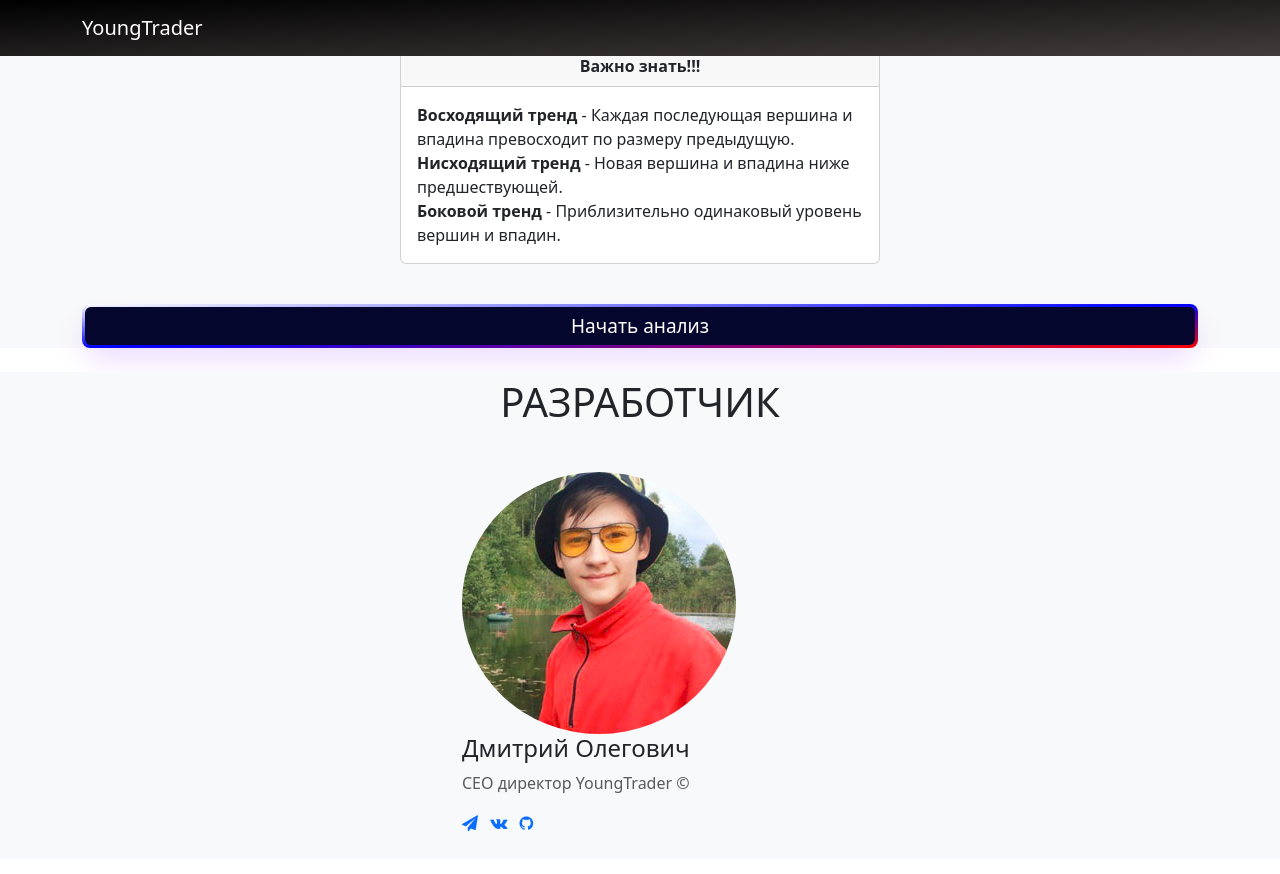
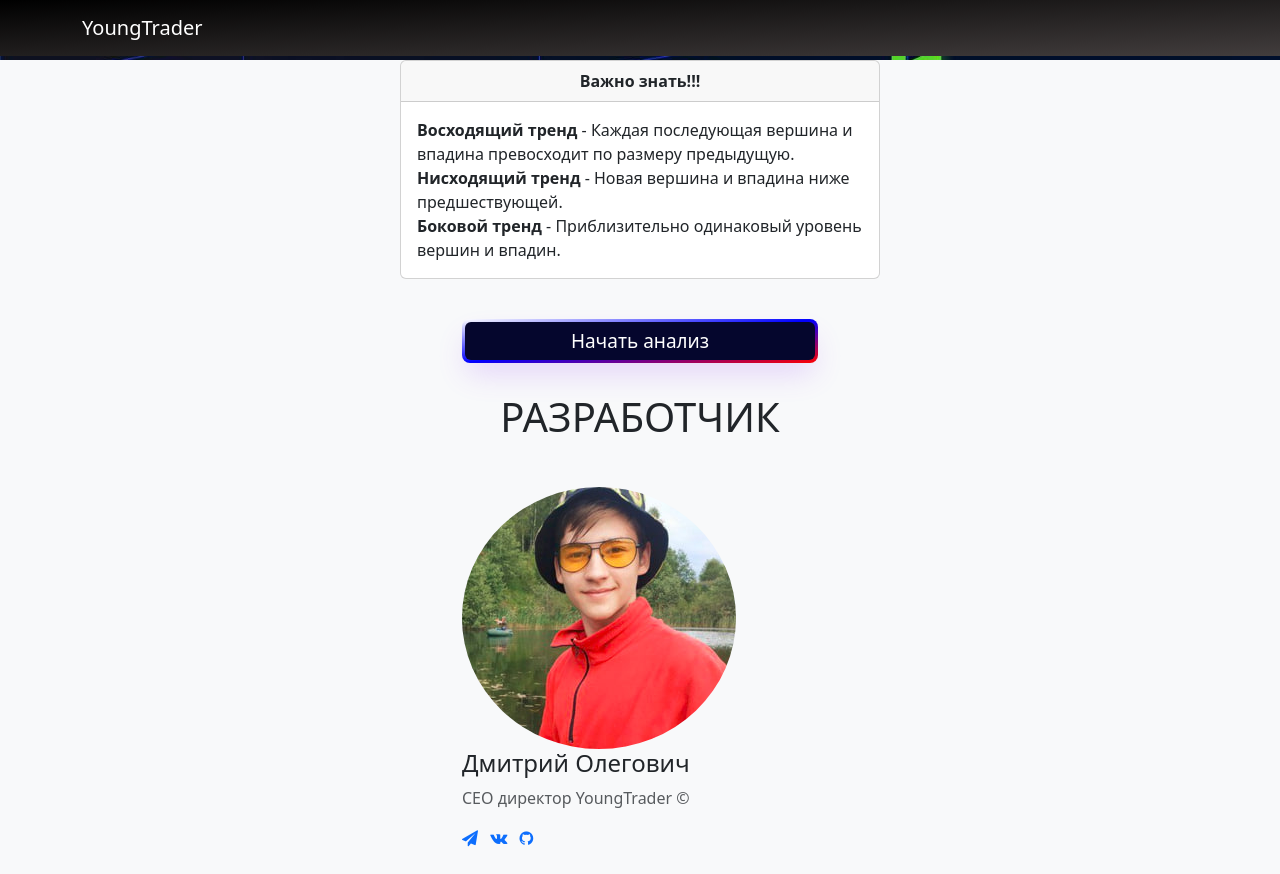
Before and after one commit to kharitonovdo/TradeBot, a Flask app: page / in a window 1280 px wide. Before the commit the page ends 832 px from the top, so only its background shows below. Run offline with Flask 3, Linux system fonts and the light colour scheme; parts of the project's set-up code (start-up, migrations or seed data) failed here and were passed over; some libraries are stand-ins or nearby versions.

Commit message:
commit mega

```diff
--- a/templates/index.html
+++ b/templates/index.html
@@ -30,7 +30,7 @@
         <div class="container">
             <div class="intro-text">
                 <div class="intro-lead-in"><span></span></div>
-                <div class="intro-heading text-uppercase"><span style="font-size: 30px;">Проведи анализ акций прямо
+                <div class="intro-heading text-uppercase"><span style="font-size: 40px;">Проведи анализ акций прямо
                         сейчас!</span></div>
             </div>
         </div>
@@ -55,8 +55,14 @@
             <div class="row">
             </div>
             <center>
+                <div class="row">
+                    <div class="col-4"></div>
+                    <div class="col-4">
                 <a style='text-decoration: none;' href="/buy"><button class="my-4"><span class="text">Начать
-                            анализ</span> </button></a>
+                            анализ</span> </button></a></div>
+                    <div class="col-4"></div>
+
+                </div>
             </center>
 
         </div>
```
